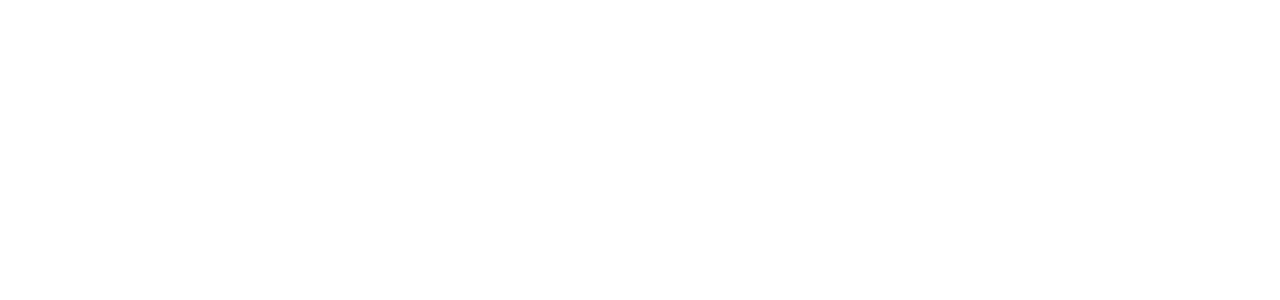
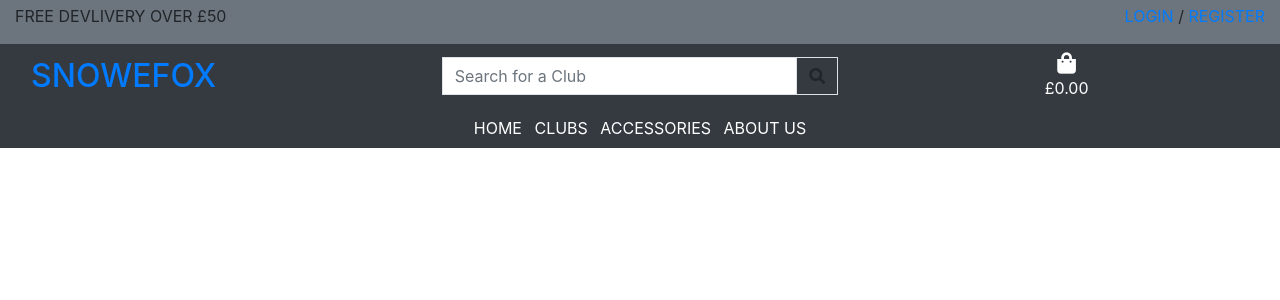
Before and after one commit to Jonnywdev/snowefox, a Django app: page / in a window 1280 px wide. Before the commit the part shown is empty. Shown: the top 300 px of the page. Run offline with Django 3.2, Linux system fonts and the light colour scheme.

Commit message:
Add basic header

```diff
--- a/templates/base.html
+++ b/templates/base.html
@@ -13,6 +13,7 @@
 
     {% block corecss %}
     <link rel="stylesheet" href="https://cdn.jsdelivr.net/npm/bootstrap@4.4.1/dist/css/bootstrap.min.css" integrity="sha384-Vkoo8x4CGsO3+Hhxv8T/Q5PaXtkKtu6ug5TOeNV6gBiFeWPGFN9MuhOf23Q9Ifjh" crossorigin="anonymous">
+    <link rel="stylesheet" href="https://use.fontawesome.com/releases/v5.15.3/css/all.css" integrity="sha384-SZXxX4whJ79/gErwcOYf+zWLeJdY/qpuqC4cAa9rOGUstPomtqpuNWT9wdPEn2fk" crossorigin="anonymous">
     {% endblock %}
 
     {% block extra_css %}
@@ -30,7 +31,72 @@
     <title>Snowefox {% block extra_title%}{% endblock %}</title>
   </head>
   <body>
-    <header class="container-fluid fixed-top"></header>
+    <header class="container-fluid fixed-top">
+      <div class="row bg-secondary">
+        <div class="col-sm pt-1">
+          <p class="text-uppercase">Free Devlivery over £50</p>
+        </div>
+        <div class="col-sm">
+        </div>
+        <div class="col-sm text-right pt-1">
+          {% if request.user.is_authenticated %}
+            {% if request.user.is_superuser %}
+              <a href="" class="text-uppercase">Dashboard</a>
+            {% endif %}
+            <a href="{% url 'account_logout' %}" class="text-uppercase">Logout</a>
+          {% else %}
+            <a href="{% url 'account_login' %}" class="text-uppercase">Login</a> / <a href="{% url 'account_signup' %}" class="text-uppercase">register</a>
+          {% endif %}
+        </div>
+      </div>
+      <div class="row bg-black bg-dark">
+        <div class="col-12 col-lg-4 my-auto py-1 py-lg-0 text-center text-lg-left">
+          <a href="{% url 'home' %}" class="nav-link main-logo-link">
+            <h2 class="logo-font text-black my-0 text-uppercase">Snowefox</h2>
+          </a>
+        </div>
+        <div class="col-12 col-lg-4 my-auto py-1 py-lg-0">
+          <form method="GET" action="">
+            <div class="input-group w-100">
+                <input class="form-control border border-black rounded-0" type="text" name="q" placeholder="Search for a Club">
+                <div class="input-group-append">
+                    <button class="form-control btn btn-black border border-black rounded-0" type="submit">
+                        <span class="icon">
+                            <i class="fas fa-search"></i>
+                        </span>
+                    </button>
+                </div>
+            </div>
+          </form>
+        </div>
+        <div class="col-12 col-lg-4 my-auto py-1 py-lg-0">
+          <div class="text-right">
+            <a class="{% if grand_total %}text-info font-weight-bold{% else %}text-white{% endif %} nav-link" href="">
+              <div class="text-center">
+                  <div><i class="fas fa-shopping-bag fa-lg"></i></div>
+                  <p class="my-0">
+                      {% if grand_total %}
+                          ${{ grand_total|floatformat:2 }}
+                      {% else %}
+                          £0.00
+                      {% endif %}
+                  </p>
+              </div>
+            </a>
+          </div>
+        </div>
+      </div>
+      <div class="row bg-black bg-dark">
+        <div class="col">
+          <ul class="list-inline list-unstyled text-center my-0">
+            <li class="list-inline-item py-2"><a href="#" class="text-white text-uppercase">Home</a></li>
+            <li class="list-inline-item py-2"><a href="#" class="text-white text-uppercase">Clubs</a></li>
+            <li class="list-inline-item py-2"><a href="#" class="text-white text-uppercase">Accessories</a></li>
+            <li class="list-inline-item py-2"><a href="#" class="text-white text-uppercase">About Us</a></li>
+          </ul>
+        </div>
+      </div>
+    </header>
 
     {% if messages %}
     <div class="message-container"></div>
```
